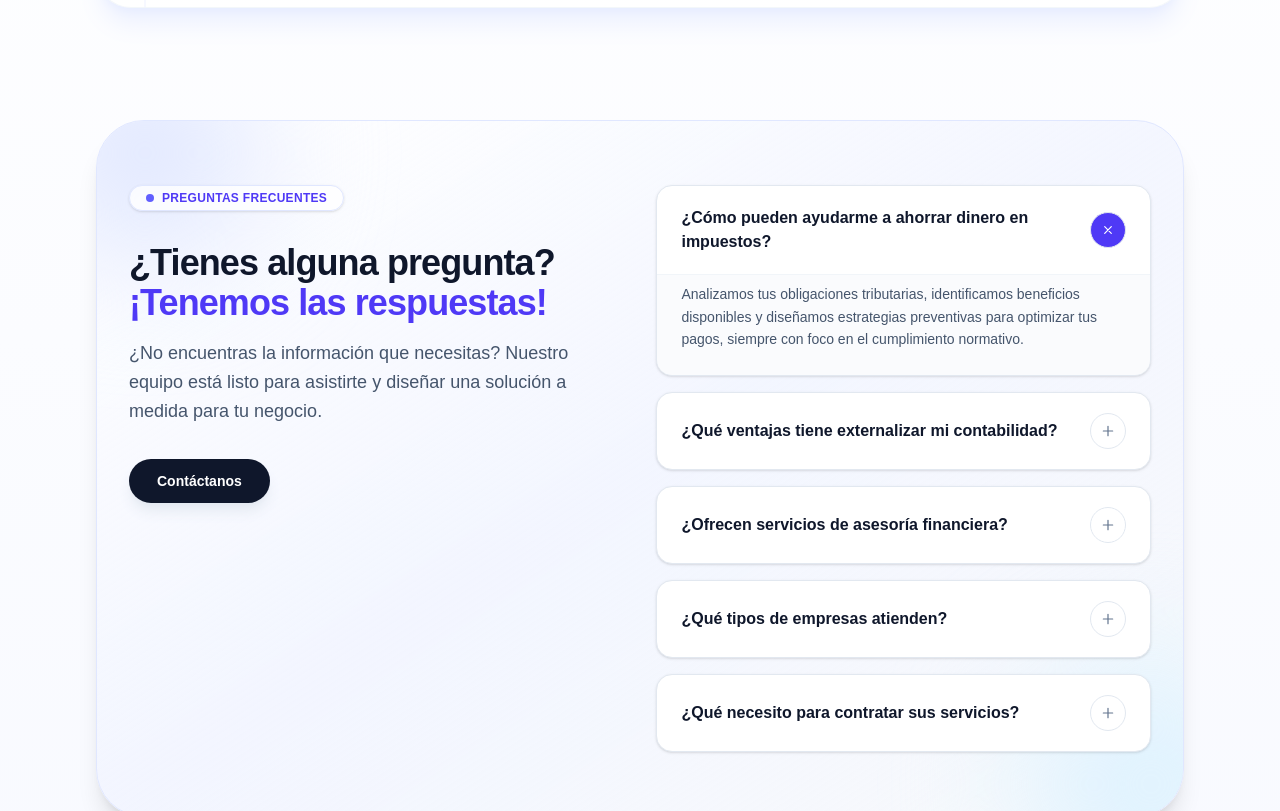
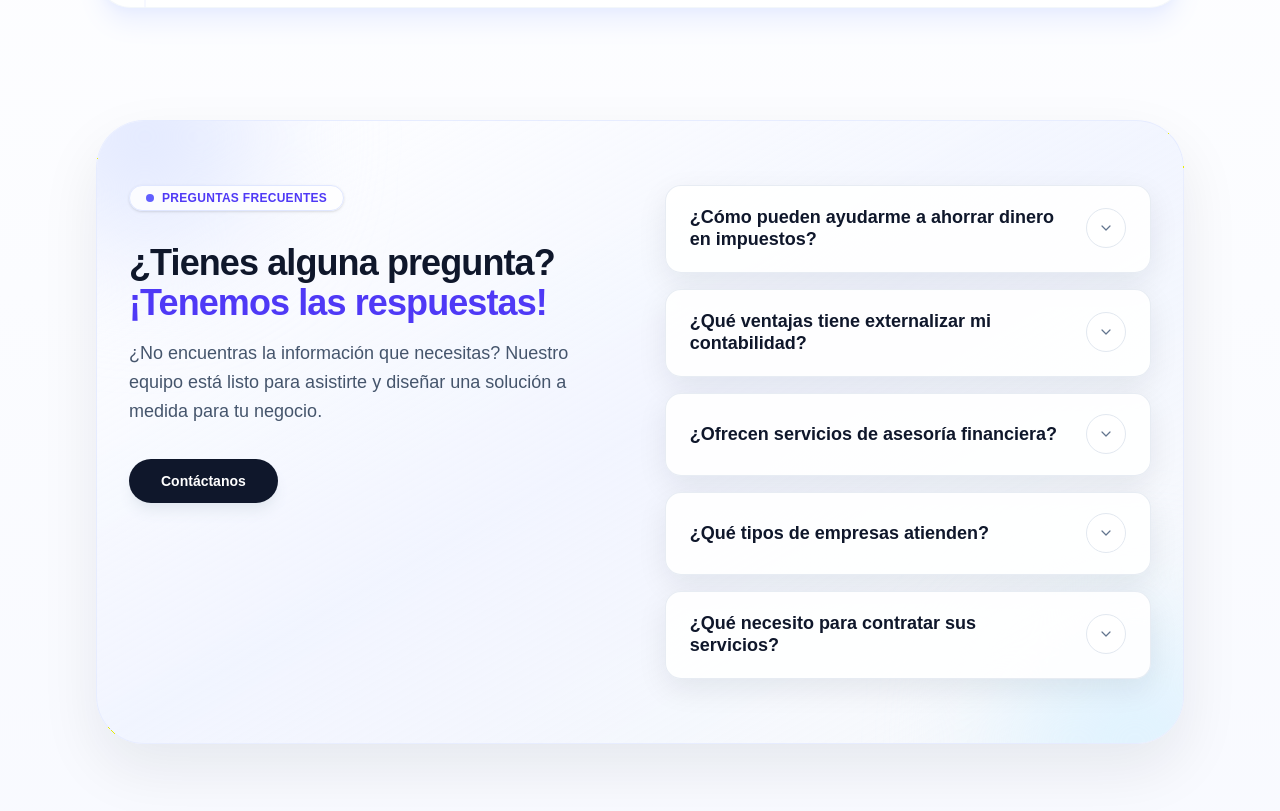
Before and after one commit to Dxeg0o/tupartnercontable, a Next.js app in the folder my-app/: page / in a window 1280 px wide. Shown: the part 3800-4611 px from the top of the page. Built offline with nearby package versions, Linux system fonts and the light colour scheme.

Commit message:
feat: enhance faq accordion experience

```diff
--- a/my-app/src/app/components/FAQSection.tsx
+++ b/my-app/src/app/components/FAQSection.tsx
@@ -1,6 +1,6 @@
 "use client";
 
-import { useState } from "react";
+import { useEffect, useRef, useState } from "react";
 
 const faqs = [
   {
@@ -31,17 +31,30 @@ const faqs = [
 ];
 
 export function FAQSection() {
-  const [openIndex, setOpenIndex] = useState(0);
+  const [openIndex, setOpenIndex] = useState<number | null>(null);
+  const [contentHeights, setContentHeights] = useState<number[]>([]);
+  const contentRefs = useRef<(HTMLDivElement | null)[]>([]);
+
+  useEffect(() => {
+    const updateHeights = () => {
+      setContentHeights(contentRefs.current.map((ref) => ref?.scrollHeight ?? 0));
+    };
+
+    updateHeights();
+    window.addEventListener("resize", updateHeights);
+
+    return () => window.removeEventListener("resize", updateHeights);
+  }, []);
 
   return (
     <section
       id="faq"
-      className="relative mt-28 overflow-hidden rounded-[3rem] border border-indigo-100 bg-gradient-to-br from-white via-indigo-50/60 to-slate-50 px-8 py-16 shadow-xl"
+      className="relative mt-28 overflow-hidden rounded-[3rem] border border-indigo-100/70 bg-gradient-to-br from-white via-indigo-50/70 to-slate-50 px-6 py-16 shadow-[0_25px_60px_rgba(15,23,42,0.08)] sm:px-8"
     >
-      <div className="absolute -top-20 -left-16 h-56 w-56 rounded-full bg-indigo-100 blur-3xl" aria-hidden />
-      <div className="absolute -bottom-24 -right-24 h-64 w-64 rounded-full bg-sky-100 blur-3xl" aria-hidden />
+      <div className="absolute -top-24 -left-16 h-56 w-56 rounded-full bg-indigo-100 blur-3xl" aria-hidden />
+      <div className="absolute -bottom-32 -right-20 h-64 w-64 rounded-full bg-sky-100 blur-3xl" aria-hidden />
 
-      <div className="relative mx-auto grid max-w-5xl gap-14 lg:grid-cols-[0.95fr_1.05fr] lg:gap-20">
+      <div className="relative mx-auto grid max-w-6xl gap-14 lg:grid-cols-[0.95fr_1.05fr] lg:gap-24">
         <div className="space-y-8">
           <div className="inline-flex items-center gap-2 rounded-full border border-indigo-100 bg-white/80 px-4 py-1 text-xs font-semibold uppercase tracking-wide text-indigo-600 shadow-sm">
             <span className="h-2 w-2 rounded-full bg-indigo-500" />
@@ -57,7 +70,7 @@ export function FAQSection() {
           </div>
           <a
             href="#contacto"
-            className="inline-flex w-fit items-center justify-center rounded-full bg-slate-900 px-7 py-3 text-sm font-semibold text-white shadow-lg shadow-slate-200 transition hover:bg-indigo-700"
+            className="inline-flex w-fit items-center justify-center rounded-full bg-slate-900 px-8 py-3 text-sm font-semibold text-white shadow-lg shadow-slate-200 transition hover:-translate-y-0.5 hover:bg-indigo-700"
           >
             Contáctanos
           </a>
@@ -70,40 +83,54 @@ export function FAQSection() {
             return (
               <div
                 key={faq.question}
-                className="overflow-hidden rounded-2xl border border-slate-200 bg-white shadow-sm transition hover:border-indigo-100"
+                className="rounded-2xl border border-slate-200/80 bg-white/90 shadow-[0_10px_30px_rgba(15,23,42,0.08)] transition hover:border-indigo-100"
               >
                 <button
                   type="button"
-                  onClick={() => setOpenIndex(isOpen ? -1 : index)}
+                  onClick={() => setOpenIndex(isOpen ? null : index)}
                   className="flex w-full items-center justify-between gap-6 px-6 py-5 text-left"
+                  aria-expanded={isOpen}
+                  aria-controls={`faq-panel-${index}`}
                 >
-                  <span className="text-base font-semibold text-slate-900">{faq.question}</span>
+                  <span className="text-lg font-semibold leading-tight text-slate-900">{faq.question}</span>
                   <span
-                    className={`flex h-9 w-9 shrink-0 items-center justify-center rounded-full border border-slate-200 text-slate-500 transition ${
-                      isOpen ? "bg-indigo-600 text-white border-indigo-500" : "bg-white"
+                    className={`flex h-10 w-10 shrink-0 items-center justify-center rounded-full border border-slate-200 text-slate-500 transition-all duration-500 ease-[cubic-bezier(0.4,0,0.2,1)] ${
+                      isOpen ? "bg-indigo-600 text-white border-indigo-500 shadow-inner" : "bg-white"
                     }`}
                     aria-hidden
                   >
                     <svg
-                      className={`h-4 w-4 transition-transform ${isOpen ? "rotate-45" : ""}`}
+                      className={`h-4 w-4 transition-transform duration-500 ease-[cubic-bezier(0.4,0,0.2,1)] ${
+                        isOpen ? "rotate-180" : "rotate-0"
+                      }`}
                       viewBox="0 0 24 24"
                       fill="none"
                       xmlns="http://www.w3.org/2000/svg"
                     >
                       <path
-                        d="M12 5v14M5 12h14"
+                        d="M6 9l6 6 6-6"
                         stroke="currentColor"
                         strokeWidth="1.8"
                         strokeLinecap="round"
+                        strokeLinejoin="round"
                       />
                     </svg>
                   </span>
                 </button>
-                {isOpen && (
-                  <div className="border-t border-slate-100 bg-slate-50/70 px-6 pb-6 pt-2 text-sm leading-relaxed text-slate-600">
+                <div
+                  id={`faq-panel-${index}`}
+                  ref={(element) => {
+                    contentRefs.current[index] = element;
+                  }}
+                  style={{ maxHeight: isOpen ? `${contentHeights[index] ?? 0}px` : "0px" }}
+                  className={`grid overflow-hidden border-t border-slate-100 bg-slate-50/70 px-6 text-base text-slate-600 transition-all duration-500 ease-[cubic-bezier(0.4,0,0.2,1)] ${
+                    isOpen ? "grid-rows-[1fr] opacity-100 py-4" : "grid-rows-[0fr] opacity-0"
+                  }`}
+                >
+                  <div className="min-h-0 leading-relaxed">
                     {faq.answer}
                   </div>
-                )}
+                </div>
               </div>
             );
           })}
```
